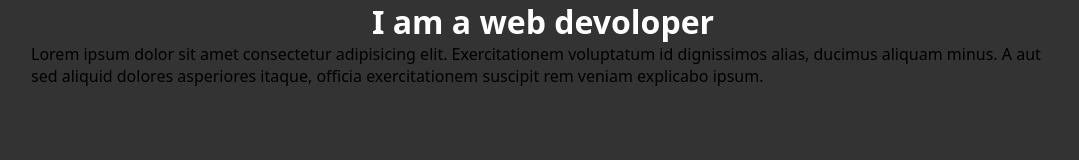
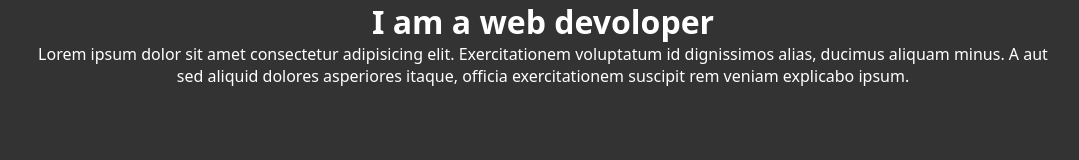
Before and after one commit to Billioneir/my-cv, a plain HTML site: page index.html in a window 1280 px wide. Shown: the whole page, without its empty margins (97-1176 px from the left). Drawn offline with Linux system fonts and the light colour scheme.

Commit message:
add a color to wrapper

```diff
--- a/style.css
+++ b/style.css
@@ -13,4 +13,6 @@ h1 {
 .wrapper {
     max-width: 1024px;
     margin: 0 auto;
+    text-align: center;
+    color: #fff;
 }
```
